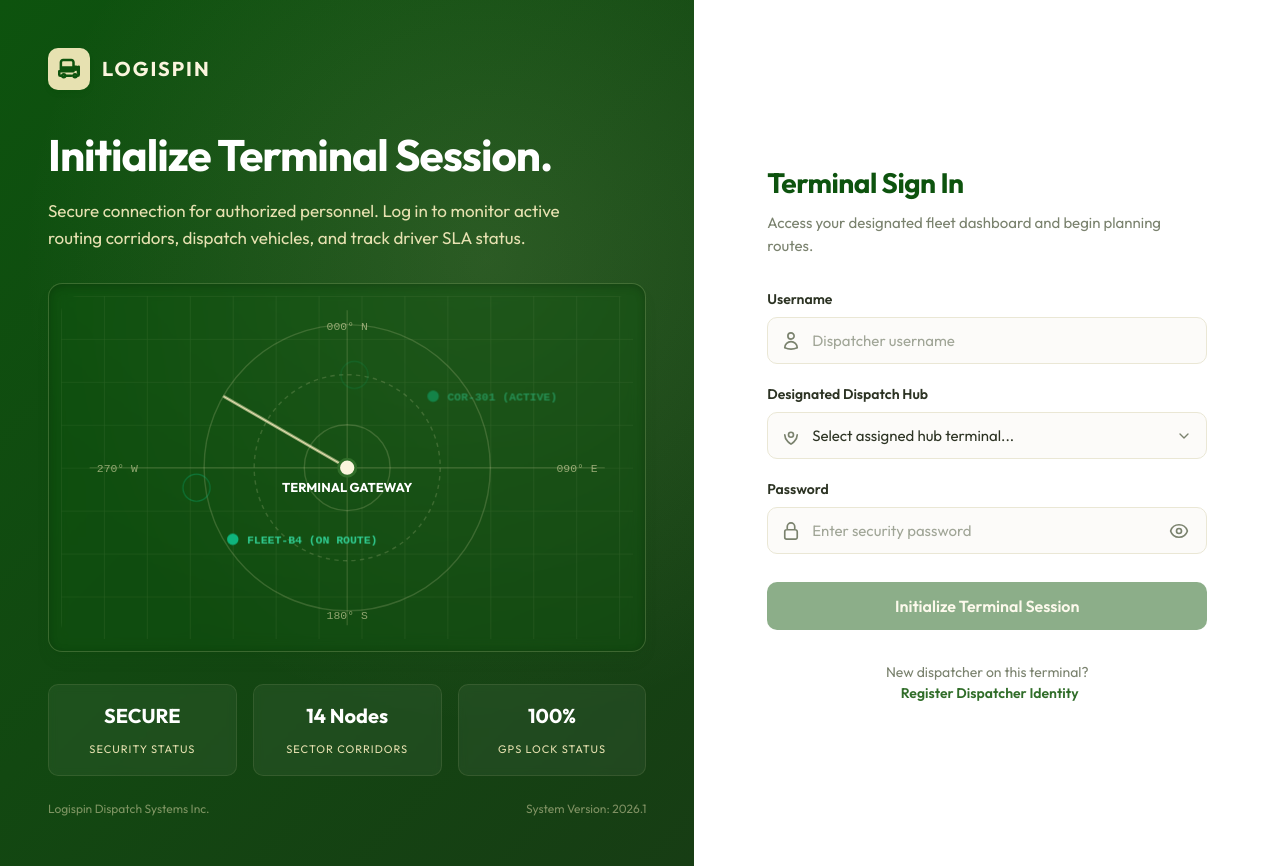
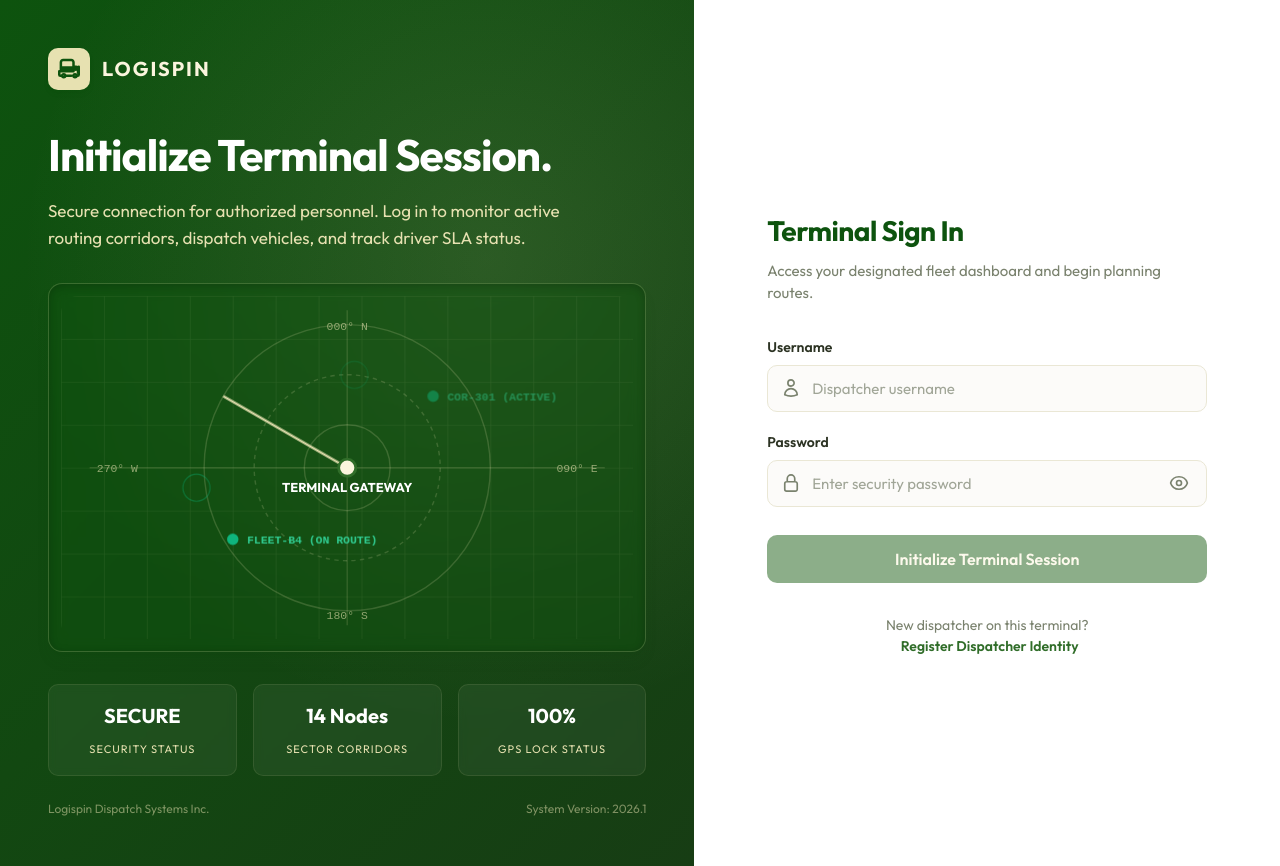
Before and after one commit to Aldous-Roy/Dispatcher-Dashboard, a Vue app: page / in a window 1280 px wide. Built offline with nearby package versions, Linux system fonts and the light colour scheme.

Commit message:
feat: implement Sign Up and Login components with validation and dashboard branding

```diff
--- a/src/components/Login.vue
+++ b/src/components/Login.vue
@@ -6,20 +6,10 @@ const emit = defineEmits(['switch-view', 'login-success'])
 const username = ref('')
 const password = ref('')
 const showPassword = ref(false)
-const selectedHub = ref('')
-
 // UI States
 const isSubmitting = ref(false)
 const usernameTouched = ref(false)
 const passwordTouched = ref(false)
-
-// Dispatch Hub Options (matches SignUp options)
-const hubs = [
-  { value: 'north', label: 'North Distribution Hub (NDH-1)' },
-  { value: 'east', label: 'East Shore Terminal (EST-4)' },
-  { value: 'metro', label: 'Metro Logistics Center (MLC-9)' },
-  { value: 'south', label: 'South Valley Depot (SVD-2)' },
-]
 
 // Simple validation
 const isUsernameValid = computed(() => username.value.length >= 4)
@@ -40,7 +30,7 @@ const passwordErrorMessage = computed(() => {
 })
 
 const isFormValid = computed(() => {
-  return isUsernameValid.value && isPasswordValid.value && selectedHub.value !== ''
+  return isUsernameValid.value && isPasswordValid.value
 })
 
 const handleLogin = () => {
@@ -54,7 +44,7 @@ const handleLogin = () => {
   // Simulate server login handshake
   setTimeout(() => {
     isSubmitting.value = false
-    emit('login-success', { username: username.value, hub: hubs.find(h => h.value === selectedHub.value)?.label.split(' (')[0] || '' })
+    emit('login-success', { username: username.value, hub: 'Metro Logistics Hub' })
   }, 1200)
 }
 
@@ -65,7 +55,6 @@ const togglePasswordVisibility = () => {
 const resetForm = () => {
   username.value = ''
   password.value = ''
-  selectedHub.value = ''
   usernameTouched.value = false
   passwordTouched.value = false
   showPassword.value = false
@@ -198,24 +187,6 @@ const resetForm = () => {
               <span v-if="usernameErrorMessage" class="error-msg">{{ usernameErrorMessage }}</span>
             </div>
 
-            <!-- Designated Dispatch Hub -->
-            <div class="form-group">
-              <label for="hub">Designated Dispatch Hub</label>
-              <div class="input-icon-wrapper">
-                <span class="field-icon">
-                  <svg xmlns="http://www.w3.org/2000/svg" fill="none" viewBox="0 0 24 24" stroke-width="2" stroke="currentColor">
-                    <path stroke-linecap="round" stroke-linejoin="round" d="M15 10.5a3 3 0 1 1-6 0 3 3 0 0 1 6 0z" />
-                    <path stroke-linecap="round" stroke-linejoin="round" d="M19.5 10.5c0 7.142-7.5 11.25-7.5 11.25s-7.5-4.108-7.5-11.25gC4.5 6.358 7.858 3 12 3s7.5 3.358 7.5 7.5z" />
-                  </svg>
-                </span>
-                <select id="hub" v-model="selectedHub" required>
-                  <option value="" disabled selected>Select assigned hub terminal...</option>
-                  <option v-for="hub in hubs" :key="hub.value" :value="hub.value">
-                    {{ hub.label }}
-                  </option>
-                </select>
-              </div>
-            </div>
 
             <!-- Password Input -->
             <div class="form-group" :class="{ 'has-error': passwordErrorMessage }">
--- a/src/components/SignUp.vue
+++ b/src/components/SignUp.vue
@@ -7,21 +7,12 @@ const emit = defineEmits(['switch-view', 'signup-success'])
 const username = ref('')
 const password = ref('')
 const showPassword = ref(false)
-const selectedHub = ref('')
 const agreeToTerms = ref(false)
 
 // UI States
 const isSubmitting = ref(false)
 const usernameTouched = ref(false)
 const passwordTouched = ref(false)
-
-// Dispatch Hub Options
-const hubs = [
-  { value: 'north', label: 'North Distribution Hub (NDH-1)' },
-  { value: 'east', label: 'East Shore Terminal (EST-4)' },
-  { value: 'metro', label: 'Metro Logistics Center (MLC-9)' },
-  { value: 'south', label: 'South Valley Depot (SVD-2)' },
-]
 
 // Username Validation
 const usernameRegex = /^[a-zA-Z0-9_]{4,16}$/
@@ -67,20 +58,13 @@ const strengthLabel = computed(() => {
   return { text: 'Strong', color: '#0D530E' } // dark green
 })
 
-// Dispatcher ID validation
-const generatedDispatcherId = computed(() => {
-  if (!username.value) return 'DSP-PENDING'
-  const cleanUser = username.value.replace(/[^a-zA-Z0-9]/g, '').substring(0, 4).toUpperCase()
-  const hubCode = selectedHub.value ? selectedHub.value.toUpperCase() : 'XX'
-  return `DSP-${cleanUser}-${hubCode}`
-})
+
 
 // Form Validation
 const isFormValid = computed(() => {
   return (
     isUsernameValid.value &&
     isPasswordValid.value &&
-    selectedHub.value !== '' &&
     agreeToTerms.value
   )
 })
@@ -97,7 +81,7 @@ const handleSignUp = () => {
   // Simulate API register request
   setTimeout(() => {
     isSubmitting.value = false
-    emit('signup-success', { username: username.value, hub: hubs.find(h => h.value === selectedHub.value)?.label.split(' (')[0] || '' })
+    emit('signup-success', { username: username.value, hub: 'Metro Logistics Hub' })
   }, 1200)
 }
 
@@ -108,7 +92,6 @@ const togglePasswordVisibility = () => {
 const resetForm = () => {
   username.value = ''
   password.value = ''
-  selectedHub.value = ''
   agreeToTerms.value = false
   usernameTouched.value = false
   passwordTouched.value = false
@@ -259,35 +242,6 @@ const resetForm = () => {
               <span v-if="usernameErrorMessage" class="error-msg">{{ usernameErrorMessage }}</span>
             </div>
 
-            <!-- Dispatch Hub Selection -->
-            <div class="form-group">
-              <label for="hub">Designated Dispatch Hub</label>
-              <div class="input-icon-wrapper">
-                <span class="field-icon">
-                  <svg xmlns="http://www.w3.org/2000/svg" fill="none" viewBox="0 0 24 24" stroke-width="2" stroke="currentColor">
-                    <path stroke-linecap="round" stroke-linejoin="round" d="M15 10.5a3 3 0 1 1-6 0 3 3 0 0 1 6 0z" />
-                    <path stroke-linecap="round" stroke-linejoin="round" d="M19.5 10.5c0 7.142-7.5 11.25-7.5 11.25s-7.5-4.108-7.5-11.25gC4.5 6.358 7.858 3 12 3s7.5 3.358 7.5 7.5z" />
-                  </svg>
-                </span>
-                <select id="hub" v-model="selectedHub" required>
-                  <option value="" disabled selected>Select assigned hub terminal...</option>
-                  <option v-for="hub in hubs" :key="hub.value" :value="hub.value">
-                    {{ hub.label }}
-                  </option>
-                </select>
-              </div>
-            </div>
-
-            <!-- Dynamic Dispatcher ID Display -->
-            <div class="form-group" v-if="username || selectedHub">
-              <label>Projected Dispatcher Identifier</label>
-              <div class="mock-id-field">
-                <span class="pulse-ring"></span>
-                <span class="id-text">{{ generatedDispatcherId }}</span>
-                <span class="badge-role">DISPATCHER LEVEL 2</span>
-              </div>
-              <p class="field-tip">Automatically computed based on username and selected region.</p>
-            </div>
 
             <!-- Password Input -->
             <div class="form-group" :class="{ 'has-error': passwordTouched && !isPasswordValid }">
```
